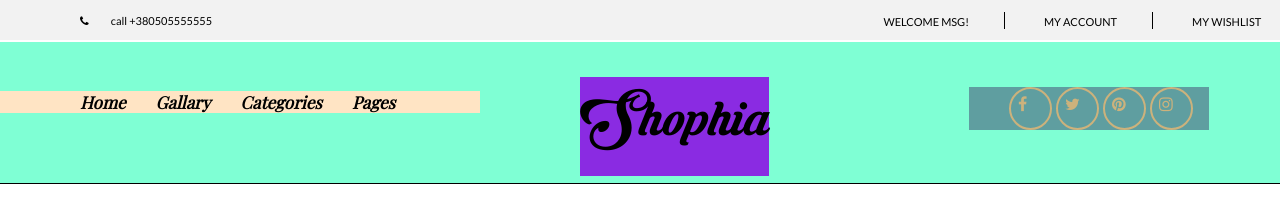
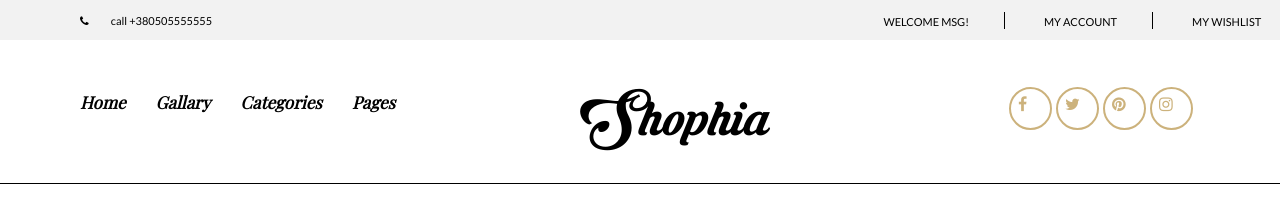
Before and after one commit to anger741/anger741.github.io, a plain HTML site: page shopia/index.html in a window 1280 px wide. Shown: the top 222 px of the page. Drawn offline with nearby package versions, Linux system fonts and the light colour scheme.

Commit message:
deleted needless backgrounds

```diff
--- a/shopia/css/style.css
+++ b/shopia/css/style.css
@@ -85,7 +85,7 @@ body {
     border-bottom: 1px solid black; /*удалить*/
     padding: 0;
     margin:0;
-    background-color: aquamarine;
+
 }
 .main-menu {
     float: left;
@@ -95,7 +95,7 @@ body {
     padding-left: 80px;
     margin: 49px 0 70px 0 ;
     margin-right: 0;
-    background-color: bisque;
+
 }
 .main-menu li {
     list-style: none;
@@ -120,7 +120,7 @@ body {
     margin-left: 100px;
     margin-right: 0;
     margin-top: 35px;
-    background-color: blueviolet;
+
 }
 .social {
     float: left;
@@ -130,7 +130,7 @@ body {
     display: inline-block;
     margin: 45px 0 0 200px;
     width: 200px;
-    background-color: cadetblue;
+
 
 }
 .social li {
```
